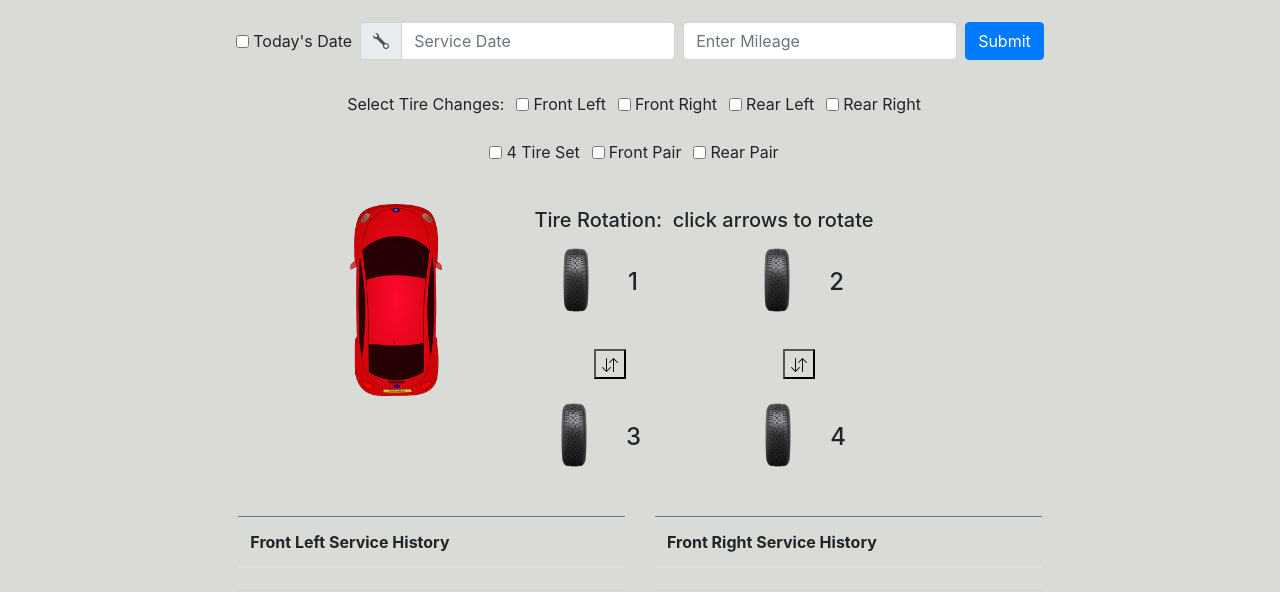
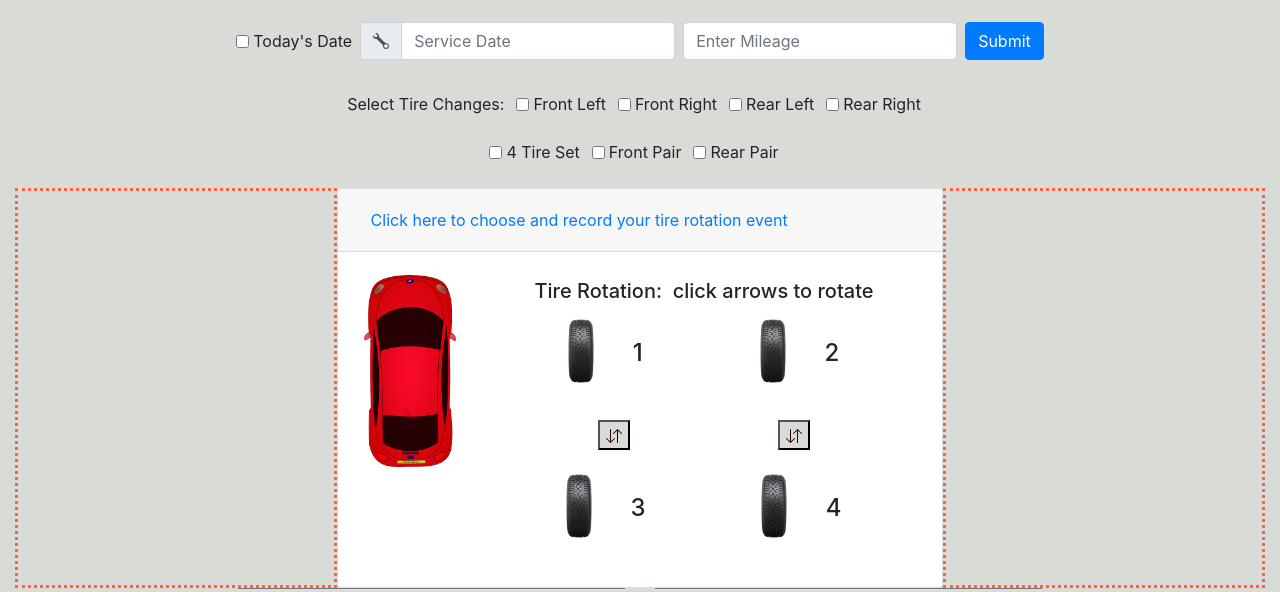
Before and after one commit to StrongMarc/Auto-Logger, a plain HTML site: page TireChange.html in a window 1280 px wide. Shown: the part 370-962 px from the top of the page. Drawn offline with nearby package versions, Linux system fonts and the light colour scheme.

Commit message:
move rotation section into collapse window

```diff
--- a/Assets/style.css
+++ b/Assets/style.css
@@ -41,12 +41,12 @@ form {
   margin-left: 0rem;
 }
 
-/* .box {
+.box {
   padding: 40px;
   padding-top: 0px;
   border-style: dotted;
   border-color: tomato;
-} */
+}
 
 .media {
   margin: 0.5rem;
--- a/TireChange.html
+++ b/TireChange.html
@@ -133,48 +133,62 @@
       <!-- Media Group -->
       <!-- https://pixabay.com/vectors/car-vehicle-red-racing-game-145008/ -->
       <!-- https://freepng.pictures/download/tires-9/ -->
+      <div class="row justify-content-center">
+        <!-- Space left of Collapse -->
+        <div class="col box"></div>
+
+        <Section class="accordion" id="accordionExample">
+          <div class="card">
+            <div class="card-header" id="headingOne">
+              <h2 class="mb-0">
+                <button class="btn btn-link btn-block text-left" type="button" data-toggle="collapse" data-target="#collapseOne" aria-expanded="true" aria-controls="collapseOne">
+                  Click here to choose and record your tire rotation event
+                </button>
+              </h2>
+            </div>
+
+            <div id="collapseOne" class="collapse show" aria-labelledby="headingOne" data-parent="#accordionExample">
+
               <div class="media rotation">
-        <div class="col-3 box"></div>
-
                 <img src="./assets/images/car-145008_640_360x720.png" class="m-3" alt="Vehicle" width="96rem">
-        <div class="media-body ">
+                <section class="media-body">
                   <!-- https://www.w3schools.com/tags/tag_pre.asp -->
                   <h5 class="mt-0 d-flex justify-content-center">
                     Tire Rotation:&nbsp; click arrows to rotate
                   </h5>
+                  <aside class="row">
+                    <!-- create space between tire and img -->
+                    <div class="col"></div>
 
-          <div class="row">
-            <div class="col"></div>
                     <div class="col">
-              <!-- <button class="button button1"> -->
                       <div class="media">
                         <img src="./assets/images/tires-9.png" alt="Tire" width="64" height="64">
                         <div class="media-body">
                           <h4 class="mt-0">1</h4>
                         </div>
                       </div>
-              <!-- </button> -->
                     </div>
 
-            <div class="col">
-              <!-- <button class="button button2"></button> -->
-            </div>
+                    <!-- Create space betweem tires -->
+                    <div class="col"></div>
 
                     <div class="col">
-              <!-- <button class="button button1"> -->
                       <div class="media">
                         <img src="./assets/images/tires-9.png" alt="Tire" width="64" height="64">
                         <div class="media-body">
                           <h4 class="mt-0">2</h4>
                         </div>
                       </div>
-              <!-- </button> -->
-            </div>
-            <div class="col"></div>
                     </div>
 
-          <div class="row">
+                    <!-- Create space for alignment -->
                     <div class="col"></div>
+                  </aside>
+
+                  <aside class="row">
+                    <!-- create space from tire and img -->
+                    <div class="col"></div>
+
                     <div class="col ">
                       <!-- <div class="row"> -->
                         <button class="button button2 arrows" >
@@ -194,9 +208,10 @@
                         </button> -->
                       <!-- </div> -->
                     </div>
-            <div class="col">
-              <!-- <button class="button button2"></button> -->
-            </div>
+
+                    <!-- Create space betweem tires -->
+                    <div class="col"></div>
+
                     <div class="col">
                       <button class="button button2 arrows" >
                         <svg xmlns="http://www.w3.org/2000/svg" width="1rem" height="1rem" fill="currentColor" class="bi bi-arrow-down-up" viewBox="0 0 16 16">
@@ -204,41 +219,48 @@
                         </svg>
                       </button>
                     </div>
+
+                    <!-- Create space for alignment -->
                     <div class="col"></div>
-          </div>
+                  </aside>
 
-          <div class="row">
+                  <aside class="row">
+                    <!-- create space from tire and img -->
                     <div class="col"></div>
-            <div class="col">
-              <!-- <button class="button button1"> -->
+
+                    <div class="col ">
                       <div class="media">
                         <img src="./assets/images/tires-9.png" alt="Tire" width="64" height="64">
                         <div class="media-body">
                           <h4 class="mt-0">3</h4>
                         </div>
                       </div>
-              <!-- </button> -->
                     </div>
 
-            <div class="col">
-              <!-- <button class="button button2"></button> -->
-            </div>
+                    <!-- Create space betweem tires -->
+                    <div class="col"></div>
 
                     <div class="col">
-              <!-- <button class="button button1"> -->
                       <div class="media">
                         <img src="./assets/images/tires-9.png" alt="Tire" width="64" height="64">
                         <div class="media-body">
                           <h4 class="mt-0">4</h4>
                         </div>
                       </div>
-              <!-- </button> -->
-            </div>
-            <div class="col"></div>
                     </div>
 
+                    <!-- Create space for alignment -->
+                    <div class="col"></div>
+                  </aside>
+                </section>
+
               </div>
-        <div class="col-3 box"></div>
+            </div>
+          </div>
+        </section>
+
+        <!-- Space right of Collapse -->
+        <div class="col box"></div>
       </div>
 
       <!-- Table Front Tires-->
@@ -360,8 +382,6 @@
         <div class="col-2"></div>
       </div>
 
-    </section>
-
     <script src="https://code.jquery.com/jquery-3.5.1.slim.min.js" integrity="sha384-DfXdz2htPH0lsSSs5nCTpuj/zy4C+OGpamoFVy38MVBnE+IbbVYUew+OrCXaRkfj" crossorigin="anonymous"></script>
     <script src="https://cdn.jsdelivr.net/npm/popper.js@1.16.1/dist/umd/popper.min.js" integrity="sha384-9/reFTGAW83EW2RDu2S0VKaIzap3H66lZH81PoYlFhbGU+6BZp6G7niu735Sk7lN" crossorigin="anonymous"></script>
     <script src="https://cdn.jsdelivr.net/npm/bootstrap@4.5.3/dist/js/bootstrap.min.js" integrity="sha384-w1Q4orYjBQndcko6MimVbzY0tgp4pWB4lZ7lr30WKz0vr/aWKhXdBNmNb5D92v7s" crossorigin="anonymous"></script>
```
Lines whose indentation alone changed are shown as unchanged.
